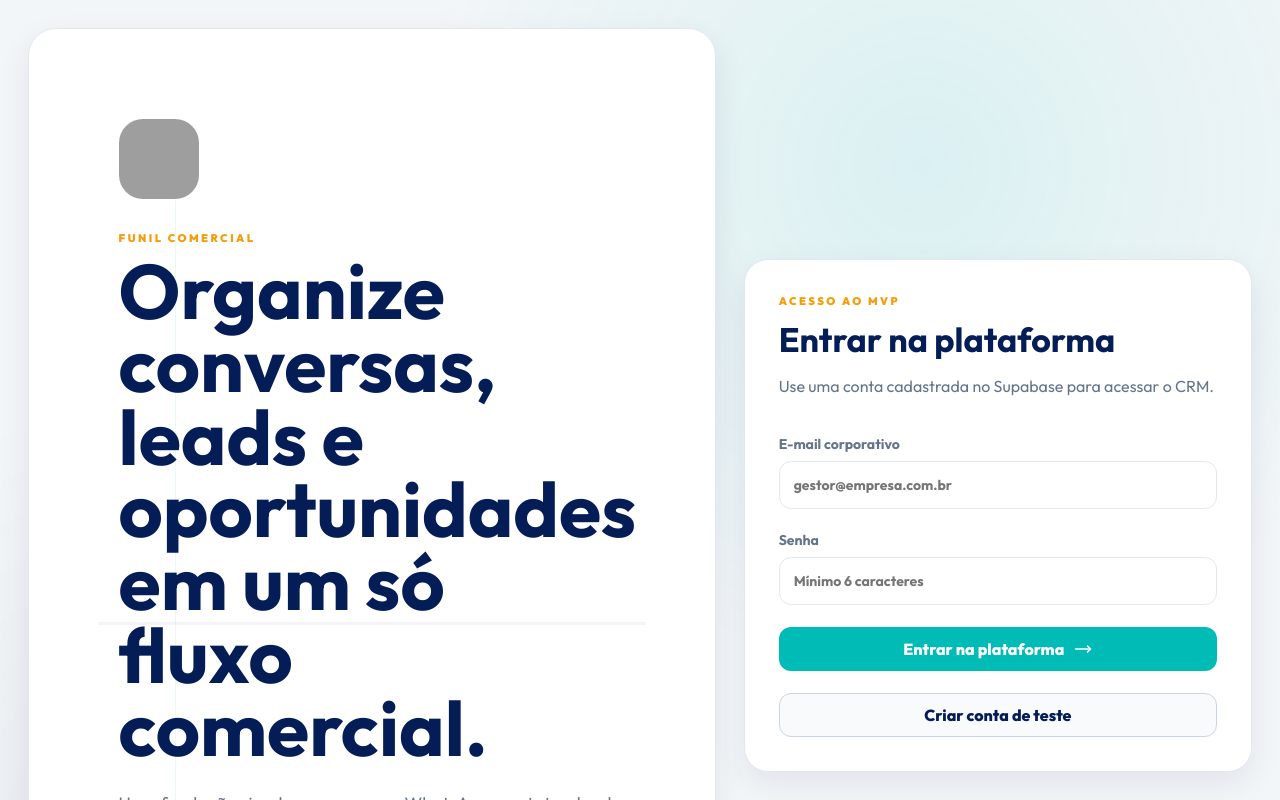
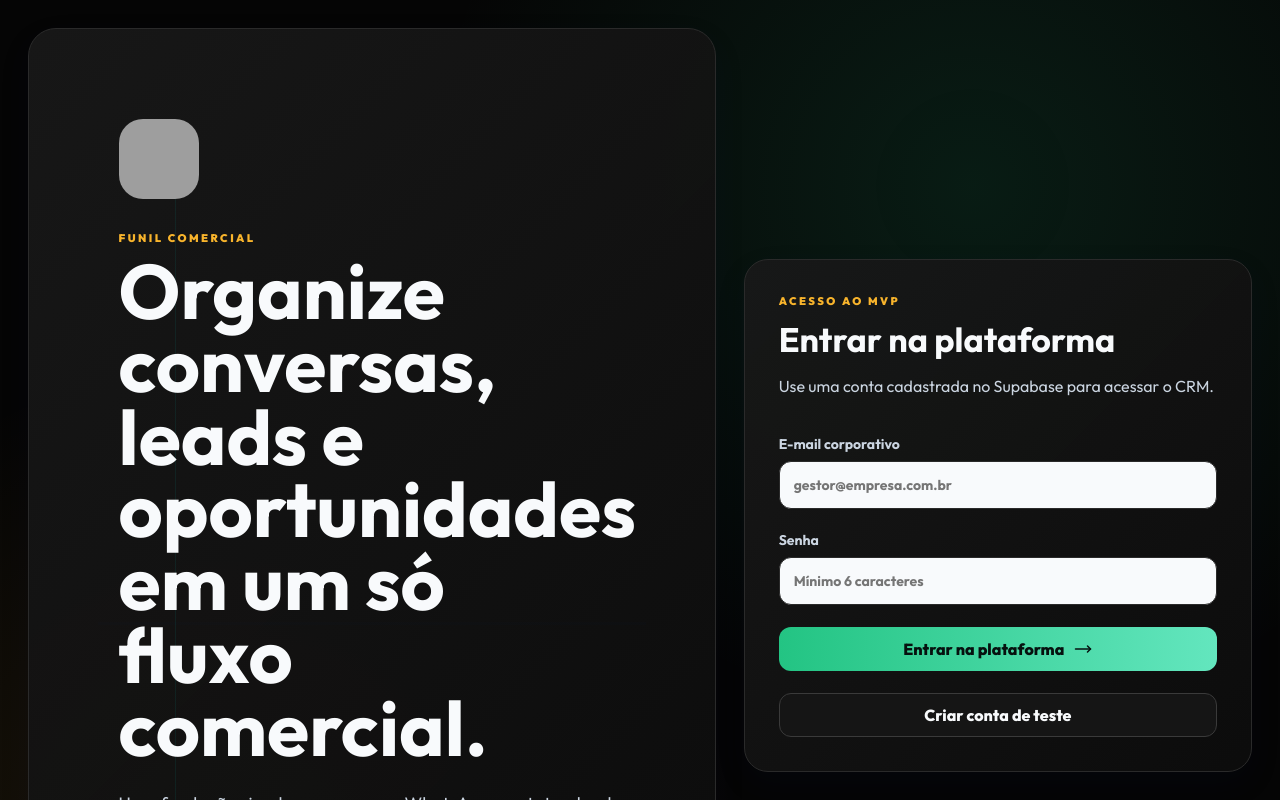
Before and after one commit to leoferrazbrasil/funil-comercial, a React (Vite) app: page /login in a window 1280 px wide. Shown: the top 800 px of the page. Built offline with nearby package versions, Linux system fonts and the light colour scheme; grey boxes are pictures that could not be loaded.

Commit message:
Fix SPA routing and visual contrast

```diff
--- a/src/App.tsx
+++ b/src/App.tsx
@@ -179,7 +179,7 @@
       setSession(nextSession);
       if (!nextSession) {
         queryClient.removeQueries({ queryKey: ["crmSnapshot"] });
-        navigate("login");
+        navigate("/login");
       }
     });
 
@@ -253,7 +253,7 @@
 
     if (data.session) {
       setSession(data.session);
-      navigate("dashboard");
+      navigate("/dashboard");
       return;
     }
 
@@ -265,7 +265,7 @@
   const handleSignOut = async () => {
     await supabase?.auth.signOut();
     setSession(null);
-    navigate("login");
+    navigate("/login");
   };
 
   const runMutation = async (
--- a/src/styles.css
+++ b/src/styles.css
@@ -8,7 +8,7 @@
     system-ui,
     -apple-system,
     sans-serif;
-  color: #041d57;
+  color: var(--text);
   background: #f3f6f8;
   font-synthesis: none;
   text-rendering: geometricPrecision;
@@ -41,10 +41,12 @@
   --text: #ffffff;
   --muted: #a1a1aa;
   --quiet: #52525b;
-  --green: #ffffff;
-  --green-soft: rgba(255, 255, 255, 0.1);
-  --on-primary: #000000;
-  --navy: #111111;
+  --green: #23c483;
+  --green-soft: rgba(35, 196, 131, 0.14);
+  --amber: #f8b42c;
+  --amber-soft: rgba(248, 180, 44, 0.16);
+  --on-primary: #06110f;
+  --navy: #ffffff;
   --shadow: 0 12px 32px rgba(0, 0, 0, 0.5);
 }
 
@@ -119,6 +121,7 @@
   min-width: 320px;
   min-height: 100vh;
   margin: 0;
+  color: var(--text);
   background:
     radial-gradient(
       circle at 72% 16%,
@@ -153,17 +156,47 @@
 }
 
 .login-page {
+  --bg: #050505;
+  --surface: #101010;
+  --surface-2: #151515;
+  --line: #2a2a2a;
+  --line-strong: #3a3a3a;
+  --text: #f8fafc;
+  --muted: #cbd5e1;
+  --quiet: #94a3b8;
+  --green: #23c483;
+  --green-soft: rgba(35, 196, 131, 0.14);
+  --amber: #f8b42c;
+  --amber-soft: rgba(248, 180, 44, 0.16);
+  --navy: #f8fafc;
+  --on-primary: #06110f;
   display: grid;
   grid-template-columns: minmax(0, 1.15fr) minmax(360px, 0.85fr);
   min-height: 100vh;
   padding: 28px;
+  background:
+    radial-gradient(
+      circle at 76% 18%,
+      rgba(35, 196, 131, 0.12),
+      transparent 34rem
+    ),
+    radial-gradient(
+      circle at 18% 84%,
+      rgba(248, 180, 44, 0.1),
+      transparent 32rem
+    ),
+    var(--bg);
   gap: 28px;
 }
 
 .login-visual,
 .login-card {
   border: 1px solid var(--line);
-  background: var(--surface);
+  background: linear-gradient(
+    135deg,
+    rgba(24, 24, 24, 0.96),
+    rgba(12, 12, 12, 0.98)
+  );
   box-shadow: var(--shadow);
 }
 
@@ -235,6 +268,7 @@
 .login-visual h1 {
   max-width: 820px;
   margin: 0;
+  color: var(--text);
   font-size: clamp(40px, 6vw, 88px);
   line-height: 0.95;
   letter-spacing: 0;
@@ -274,7 +308,15 @@
 
 .login-card h2 {
   margin: 0;
+  color: var(--text);
   font-size: 34px;
+}
+
+.login-page input,
+.login-page select,
+.login-page textarea {
+  background: #f8fafc;
+  color: #06110f;
 }
 
 .muted,
@@ -331,7 +373,7 @@
 
 .primary-button {
   gap: 10px;
-  background: var(--green);
+  background: linear-gradient(90deg, var(--green), #63e6be);
   color: var(--on-primary, #ffffff);
   padding: 0 18px;
 }
@@ -352,9 +394,42 @@
 }
 
 .shell {
+  --bg: #050505;
+  --surface: #101010;
+  --surface-2: #151515;
+  --line: #2a2a2a;
+  --line-strong: #3a3a3a;
+  --text: #f8fafc;
+  --muted: #cbd5e1;
+  --quiet: #94a3b8;
+  --green: #23c483;
+  --green-soft: rgba(35, 196, 131, 0.14);
+  --amber: #f8b42c;
+  --amber-soft: rgba(248, 180, 44, 0.16);
+  --navy: #f8fafc;
+  --on-primary: #06110f;
   display: grid;
   grid-template-columns: 272px minmax(0, 1fr);
   min-height: 100vh;
+  background: var(--bg);
+  color: var(--text);
+}
+
+[data-theme="light"] .shell {
+  --bg: #f3f6f8;
+  --surface: #ffffff;
+  --surface-2: #f8fafc;
+  --line: #e2e8f0;
+  --line-strong: #cbd5e1;
+  --text: #041d57;
+  --muted: #64748b;
+  --quiet: #94a3b8;
+  --green: #01bbb6;
+  --green-soft: rgba(1, 187, 182, 0.15);
+  --amber: #f59e0b;
+  --amber-soft: rgba(245, 158, 11, 0.15);
+  --navy: #041d57;
+  --on-primary: #ffffff;
 }
 
 .sidebar {
@@ -485,10 +560,14 @@
   justify-content: space-between;
   min-height: 76px;
   border-bottom: 1px solid var(--line);
-  background: rgba(255, 255, 255, 0.9);
+  background: rgba(16, 16, 16, 0.88);
   backdrop-filter: blur(22px);
   gap: 20px;
   padding: 0 28px;
+}
+
+[data-theme="light"] .topbar {
+  background: rgba(255, 255, 255, 0.92);
 }
 
 .topbar h1,
@@ -497,6 +576,7 @@
 }
 
 .topbar h1 {
+  color: var(--text);
   font-size: 20px;
 }
 
@@ -572,6 +652,7 @@
 .page-intro h2 {
   max-width: 780px;
   margin: 0;
+  color: var(--text);
   font-size: clamp(28px, 4vw, 48px);
   letter-spacing: 0;
   line-height: 1;
@@ -616,6 +697,7 @@
 .metric-card strong {
   display: block;
   margin-top: 12px;
+  color: var(--text);
   font-size: 28px;
 }
 
@@ -658,6 +740,7 @@
 
 .panel h2 {
   margin: 0;
+  color: var(--text);
   font-size: 18px;
 }
 
@@ -872,6 +955,11 @@
   margin: 0;
 }
 
+.lead-card h3,
+.opportunity-card h3 {
+  color: var(--text);
+}
+
 .lead-card p,
 .lead-card small,
 .lead-card footer {
@@ -1024,6 +1112,7 @@
 
 .modal-card h2 {
   margin: 0;
+  color: var(--text);
 }
 
 .entity-form {
@@ -1103,6 +1192,15 @@
 
   .login-visual {
     min-height: auto;
+    padding: 32px 24px;
+  }
+
+  .login-visual h1 {
+    font-size: clamp(38px, 13vw, 58px);
+  }
+
+  .login-card {
+    padding: 24px;
   }
 
   .shell {
```
Also changed, not shown: 3 other files (tests, documents, lock files or other folders).
